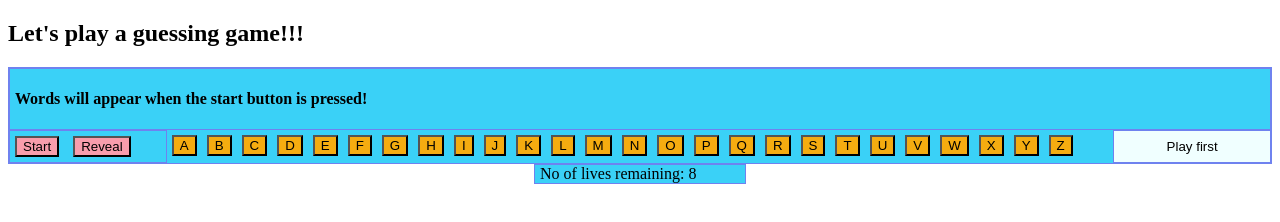
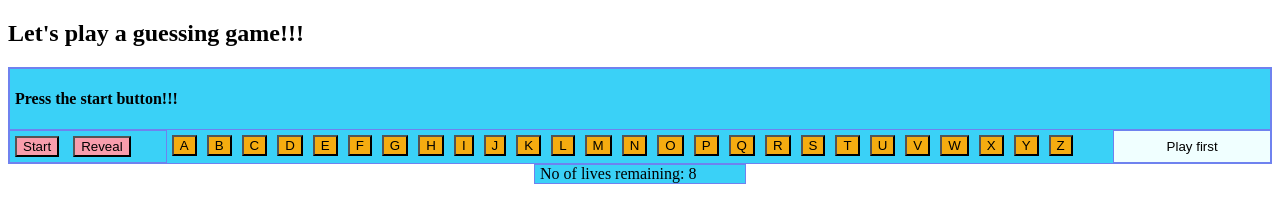
Before and after one commit to may-thu-htet/pop-artist-guess-game, a plain HTML site: page index.html in a window 1280 px wide. Drawn offline with Linux system fonts and the light colour scheme.

Commit message:
photo changed

```diff
--- a/index.html
+++ b/index.html
@@ -10,7 +10,7 @@
     <h2>Let's play a guessing game!!!</h2>
     <div class="container">
       <div class="title" id="title">
-        <h4 id="artist">Words will appear when the start button is pressed!</h1>
+        <h4 id="artist">Press the start button!!!</h1>
       </div>
 
       <div class="game-body">
```
Also changed, not shown: Screenshot2.png.
